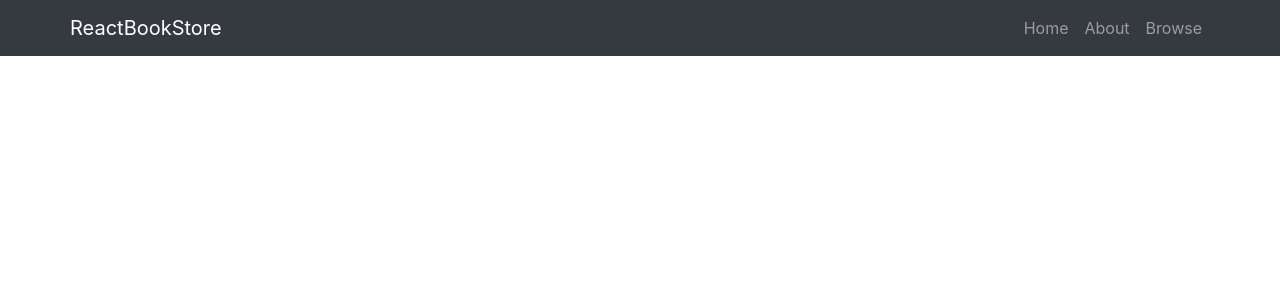
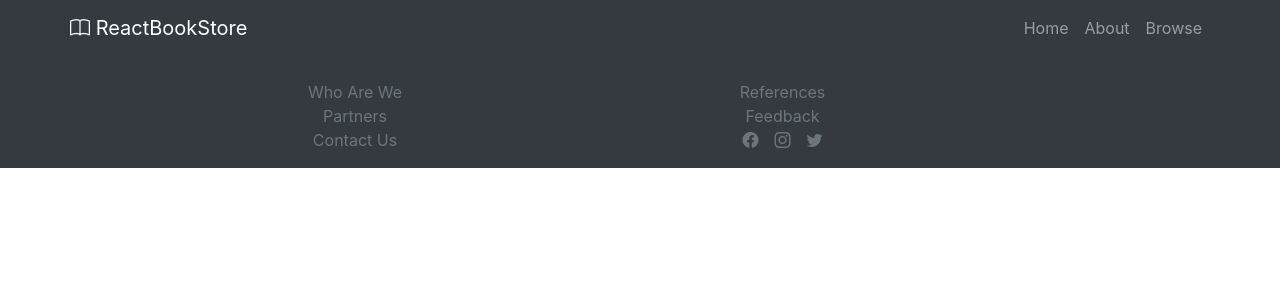
Before and after one commit to Radensuaso/m4d2-react-book-store, a React (Create React App) app: page / in a window 1280 px wide. Shown: the top 300 px of the page. Built offline with nearby package versions, Linux system fonts and the light colour scheme.

Commit message:
Footer component done

```diff
--- a/public/index.html
+++ b/public/index.html
@@ -24,6 +24,10 @@
       work correctly both with client-side routing and a non-root public URL.
       Learn how to configure a non-root public URL by running `npm run build`.
     -->
+    <link
+      rel="stylesheet"
+      href="https://cdn.jsdelivr.net/npm/bootstrap-icons@1.5.0/font/bootstrap-icons.css"
+    />
     <title>ReactBookStore</title>
   </head>
   <body>
--- a/src/App.js
+++ b/src/App.js
@@ -1,10 +1,12 @@
 import "./App.css"
+import MyFooter from "./components/MyFooter"
 import MyNav from "./components/MyNav"
 
 function App() {
   return (
     <>
       <MyNav />
+      <MyFooter />
     </>
   )
 }
--- /dev/null
+++ b/src/components/MyFooter.jsx
@@ -0,0 +1,56 @@
+import { Col, Container, Row } from "react-bootstrap"
+
+const MyFooter = () => (
+  <footer className="bg-dark pt-4">
+    <Container>
+      <Row className="justify-content-center text-center">
+        <Col xs={6} md={4} lg={3}>
+          <ul>
+            <li>
+              <a className="text-muted" href="/">
+                Who Are We
+              </a>
+            </li>
+            <li>
+              <a className="text-muted" href="/">
+                Partners
+              </a>
+            </li>
+            <li>
+              <a className="text-muted" href="/">
+                Contact Us
+              </a>
+            </li>
+          </ul>
+        </Col>
+        <Col xs={6}>
+          <ul>
+            <li>
+              <a className="text-muted" href="/">
+                References
+              </a>
+            </li>
+            <li>
+              <a className="text-muted" href="/">
+                Feedback
+              </a>
+            </li>
+            <li>
+              <a className="text-muted px-2" href="/">
+                <i className="bi bi-facebook"></i>
+              </a>
+              <a className="text-muted px-2" href="/">
+                <i className="bi bi-instagram"></i>
+              </a>
+              <a className="text-muted px-2" href="/">
+                <i className="bi bi-twitter"></i>
+              </a>
+            </li>
+          </ul>
+        </Col>
+      </Row>
+    </Container>
+  </footer>
+)
+
+export default MyFooter
--- a/src/components/MyNav.jsx
+++ b/src/components/MyNav.jsx
@@ -3,7 +3,9 @@ import { Container, Navbar, Nav } from "react-bootstrap"
 const MyNav = () => (
   <Navbar bg="dark" variant="dark">
     <Container>
-      <Navbar.Brand href="#">ReactBookStore</Navbar.Brand>
+      <Navbar.Brand href="#">
+        <i className="bi bi-book"></i> ReactBookStore
+      </Navbar.Brand>
       <Nav className="me-auto">
         <Nav.Link href="#">Home</Nav.Link>
         <Nav.Link href="#">About</Nav.Link>
--- a/src/index.css
+++ b/src/index.css
@@ -1,13 +1,26 @@
 body {
   margin: 0;
-  font-family: -apple-system, BlinkMacSystemFont, 'Segoe UI', 'Roboto', 'Oxygen',
-    'Ubuntu', 'Cantarell', 'Fira Sans', 'Droid Sans', 'Helvetica Neue',
+  font-family: -apple-system, BlinkMacSystemFont, "Segoe UI", "Roboto", "Oxygen",
+    "Ubuntu", "Cantarell", "Fira Sans", "Droid Sans", "Helvetica Neue",
     sans-serif;
   -webkit-font-smoothing: antialiased;
   -moz-osx-font-smoothing: grayscale;
 }
 
 code {
-  font-family: source-code-pro, Menlo, Monaco, Consolas, 'Courier New',
+  font-family: source-code-pro, Menlo, Monaco, Consolas, "Courier New",
     monospace;
 }
+
+footer ul {
+  list-style: none;
+  padding-left: 0;
+}
+
+footer ul li {
+  padding-left: 0;
+}
+
+footer ul li a:hover {
+  color: white !important;
+}
```
